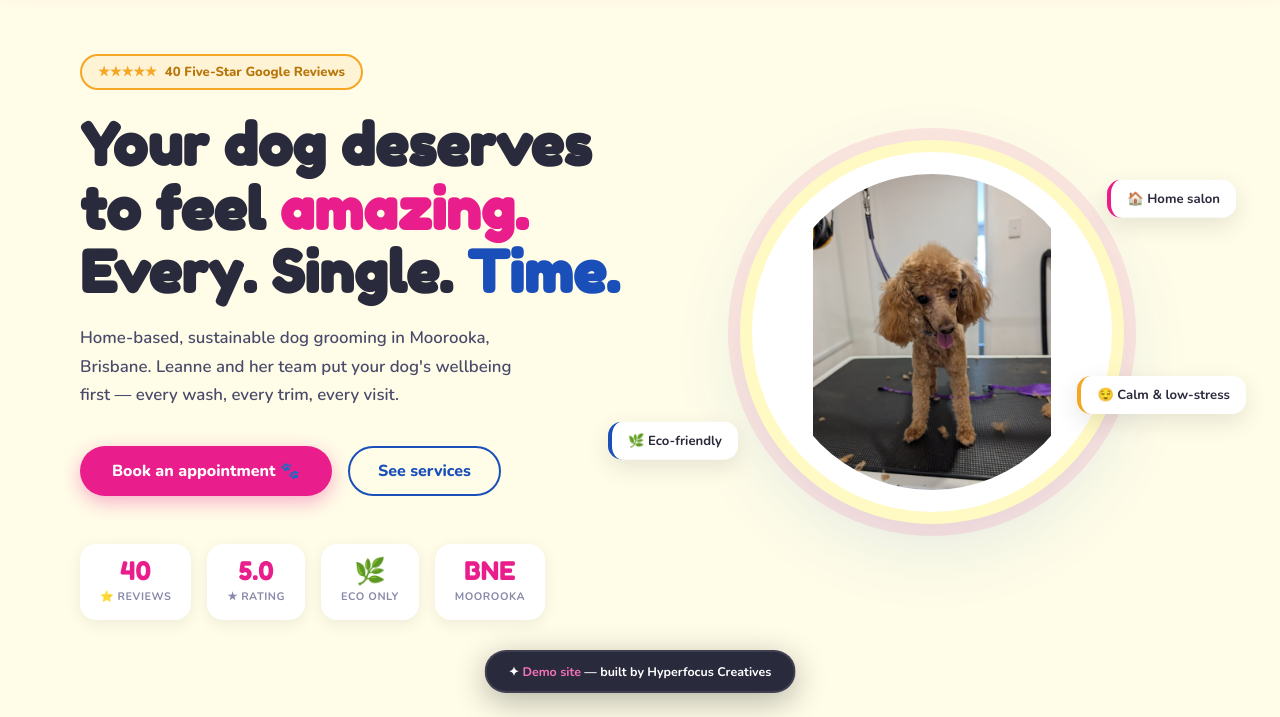
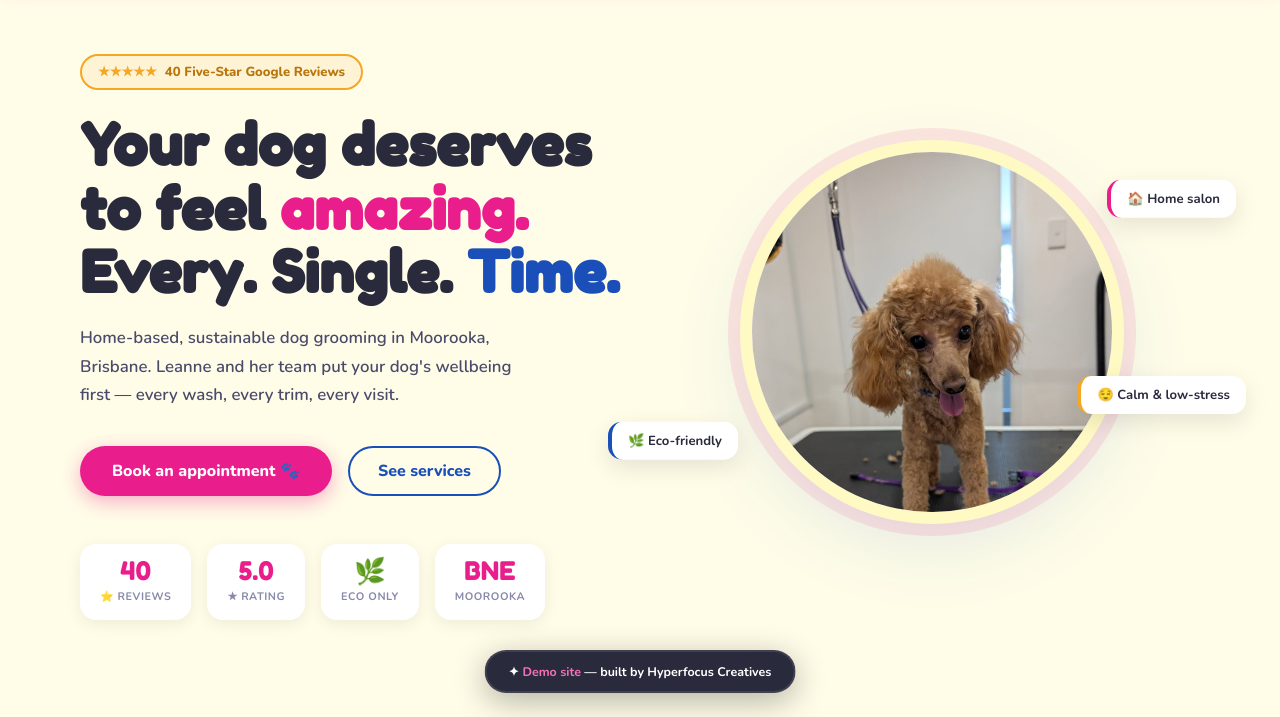
Before and after one commit to kristie-hyperfocus/paws-please, a plain HTML site: page index.html in a window 1280 px wide. Shown: the part 83-800 px from the top of the page. Drawn offline with nearby package versions, Linux system fonts and the light colour scheme.

Commit message:
Update index.html

```diff
--- a/index.html
+++ b/index.html
@@ -87,7 +87,7 @@
     display: flex; align-items: center; justify-content: center;
     animation: gentleBob 4s ease-in-out infinite;
   }
-  .hero-logo-display img { width: 88%; height: 88%; object-fit: contain; }
+  .hero-logo-display img { width: 100%; height: 100%; object-fit: cover; object-position: center top; }
   @keyframes gentleBob { 0%,100%{transform:translateY(0)} 50%{transform:translateY(-10px)} }
   .float-tag { position: absolute; background: white; border-radius: 14px; padding: 10px 16px; display: flex; align-items: center; gap: 8px; font-size: 0.82rem; font-weight: 700; color: var(--charcoal); box-shadow: 0 8px 24px rgba(0,0,0,0.1); }
   .float-tag-1 { top: 8%; right: -20px; border-left: 4px solid var(--pink); animation: floatA 3s ease-in-out infinite; }
```
